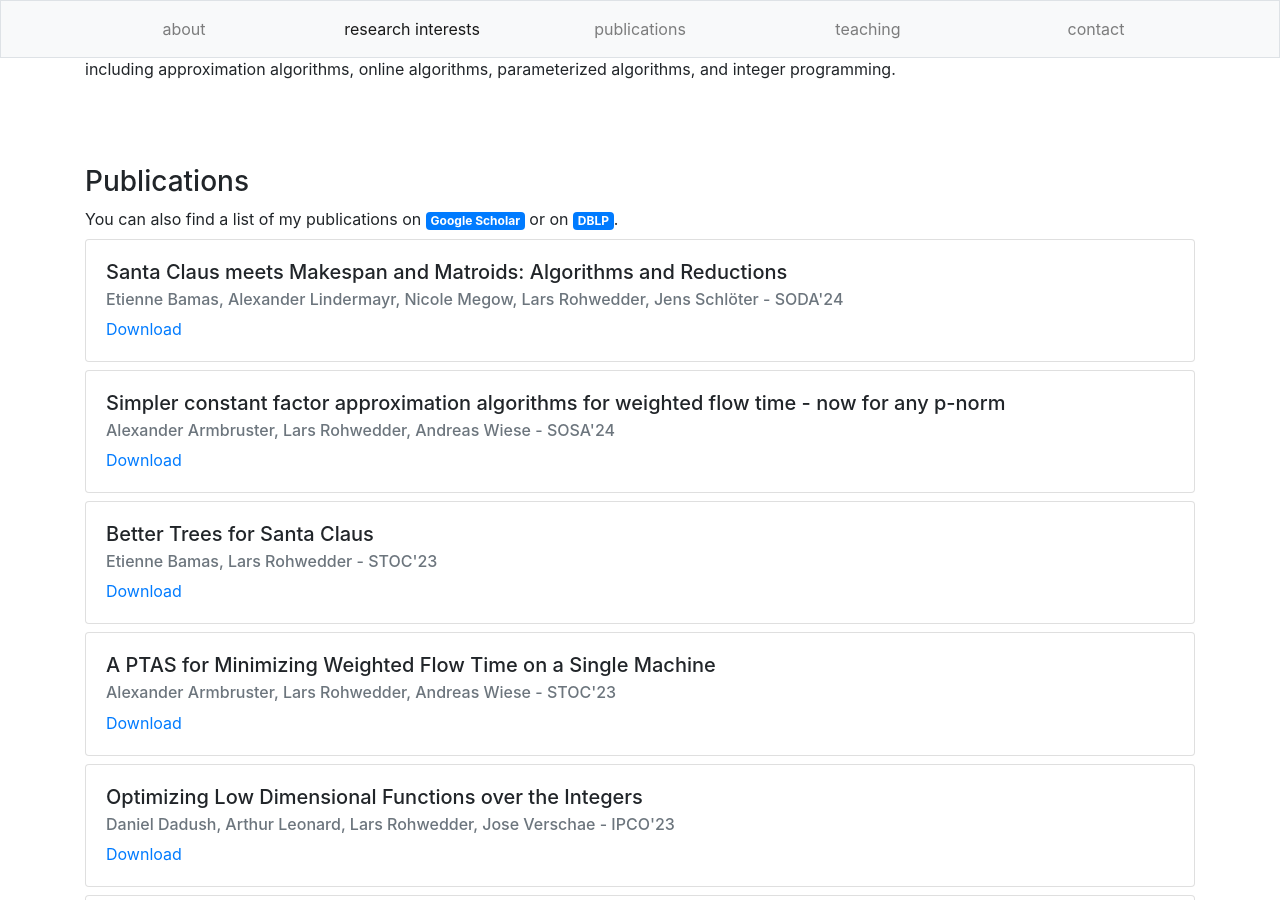
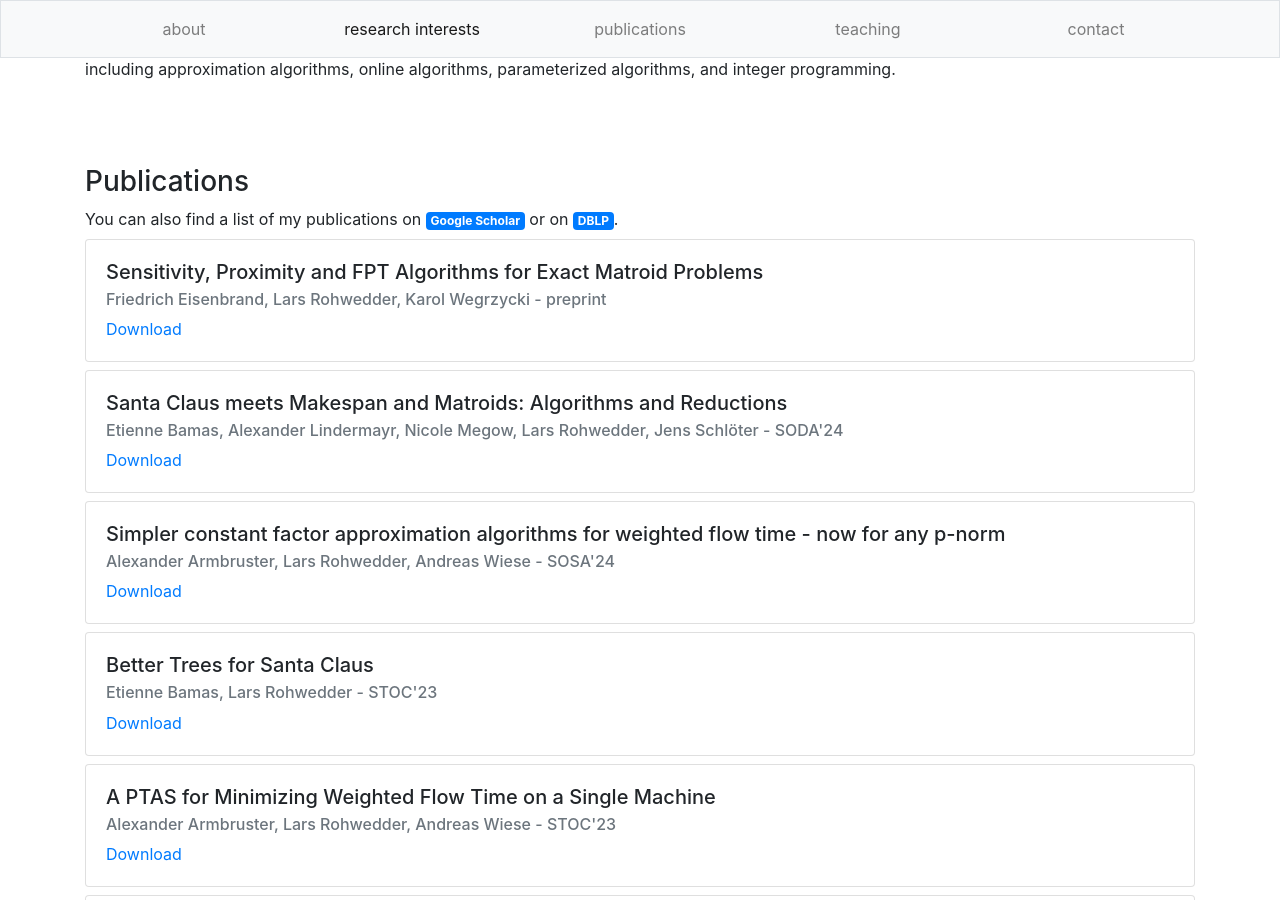
Before and after one commit to larsrohwedder/larsrohwedder.github.io, a Jekyll site: the page built from index.html, in a window 1280 px wide and 900 px high, scrolled down 2213 px. Built offline with Jekyll 4.4.1, drawn with Linux system fonts in a browser that asks for light colours.

Commit message:
Update publications.yml

```diff
--- a/_data/publications.yml
+++ b/_data/publications.yml
@@ -1,3 +1,8 @@
+- authors: "Friedrich Eisenbrand, Lars Rohwedder, Karol Wegrzycki"
+  title: "Sensitivity, Proximity and FPT Algorithms for Exact Matroid Problems"
+  conference: "preprint"
+  preprint: "https://arxiv.org/abs/2404.03747"
+
 - authors: "Etienne Bamas, Alexander Lindermayr, Nicole Megow, Lars Rohwedder, Jens Schlöter"
   title: "Santa Claus meets Makespan and Matroids: Algorithms and Reductions"
   conference: "SODA'24"
```
